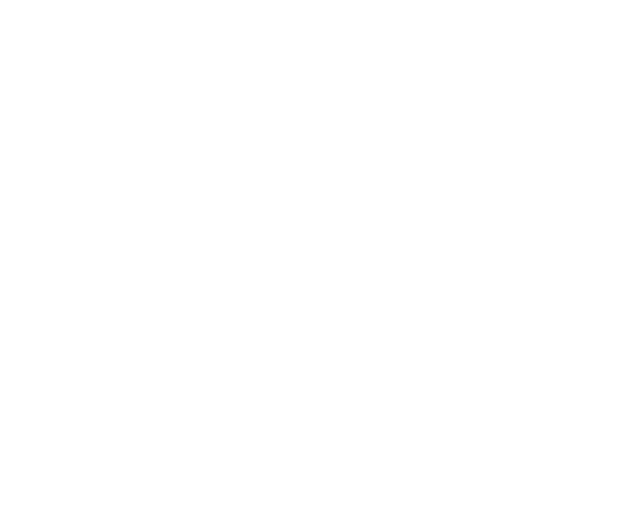
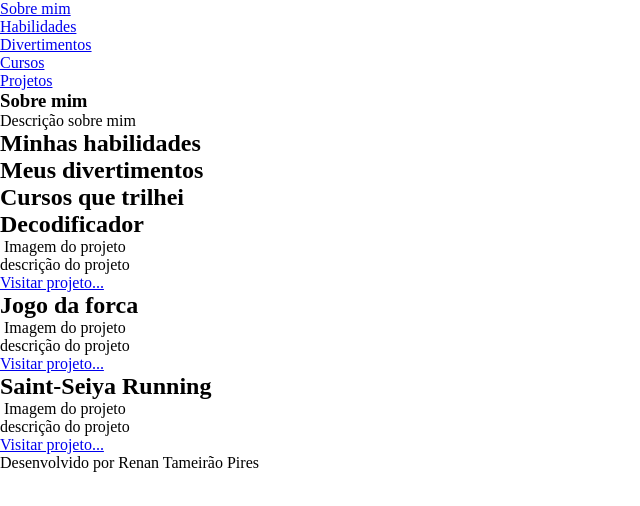
Before and after one commit to RenanDeveloper/portfolio, a plain HTML site: page index.html in a window 1280 px wide. Shown: the whole page, without its empty margins (0-640 px from the left). Drawn offline with Linux system fonts and the light colour scheme; a web font is replaced by a local one.

Commit message:
elementos principais da página index e pre-configuração do CSS

```diff
--- a/css/style.css
+++ b/css/style.css
@@ -0,0 +1,15 @@
+
+@import url('https://fonts.googleapis.com/css2?family=Dancing+Script&family=Montserrat:wght@400;500&family=Oswald:wght@400;500&family=Smooch&display=swap');/* font-family: 'Smooch', cursive; */
+/*
+Fonts disponíveis:
+font-family: 'Dancing Script', cursive; 400
+font-family: 'Montserrat', sans-serif; 400 e 500
+font-family: 'Oswald', sans-serif; 400 e 500
+font-family: 'Smooch', cursive; 400
+*/
+
+*{
+    margin:0;
+    padding: 0;
+    box-sizing: border-box;
+}
--- a/index.html
+++ b/index.html
@@ -1,14 +1,80 @@
 <!DOCTYPE html>
 <html lang="pt-br">
+
 <head>
-    <meta charset="UTF-8">
-    <meta http-equiv="X-UA-Compatible" content="IE=edge">
-    <meta name="viewport" content="width=device-width, initial-scale=1.0">
-    <title>Portfólio</title>
-    <link rel="stylesheet" href="./css/style.css">
+	<meta charset="UTF-8">
+	<meta http-equiv="X-UA-Compatible" content="IE=edge">
+	<meta name="viewport" content="width=device-width, initial-scale=1.0">
+	<title>Portfólio</title>
+	<link rel="stylesheet" href="./css/style.css">
 
 </head>
+
 <body>
+	<header>
+		<nav id="menu-principal">
+			<ul>
+				<a href="#sobre-mim">
+					<li>Sobre mim</li>
+				</a>
+				<a href="#habilidades">
+					<li>Habilidades</li>
+				</a>
+				<a href="#divertimentos">
+					<li>Divertimentos</li>
+				</a>
+				<a href="#cursos">
+					<li>Cursos</li>
+				</a>
+				<a href="#projetos-desenvolvidos">
+					<li>Projetos</li>
+				</a>
+			</ul>
+		</nav>
+	</header>
+	<main>
+		<section id="sobre-mim">
+			<article>
+				<h1>Sobre mim</h1>
+				<p>Descrição sobre mim</p>
+			</article>
+		</section>
+		<section id="habilidades">
+			<h2>Minhas habilidades</h2>
+		</section>
+		<section id="divertimentos">
+			<h2>Meus divertimentos</h2>
+		</section>
+		<section id="cursos">
+			<h2>Cursos que trilhei</h2>
+		</section>
+		<section id="projetos-desenvolvidos">
+			<article class="artigo-projetos">
+				<h2>Decodificador</h2>
+				<img src="" alt=""> Imagem do projeto
+				<p>descrição do projeto</p>
+				<a href="#">Visitar projeto...</a>
+			</article>
+			<article class="artigo-projetos">
+				<h2>Jogo da forca</h2>
+				<img src="" alt=""> Imagem do projeto
+				<p>descrição do projeto</p>
+				<a href="#">Visitar projeto...</a>
+			</article>
+			<article class="artigo-projetos">
+				<h2>Saint-Seiya Running</h2>
+				<img src="" alt=""> Imagem do projeto
+				<p>descrição do projeto</p>
+				<a href="#">Visitar projeto...</a>
+			</article>
+		</section>
+	</main>
+	<section id="form-contato">
+		<form action="">
 
+		</form>
+	</section>
+	<footer>Desenvolvido por Renan Tameirão Pires</footer>
 </body>
+
 </html>
```
